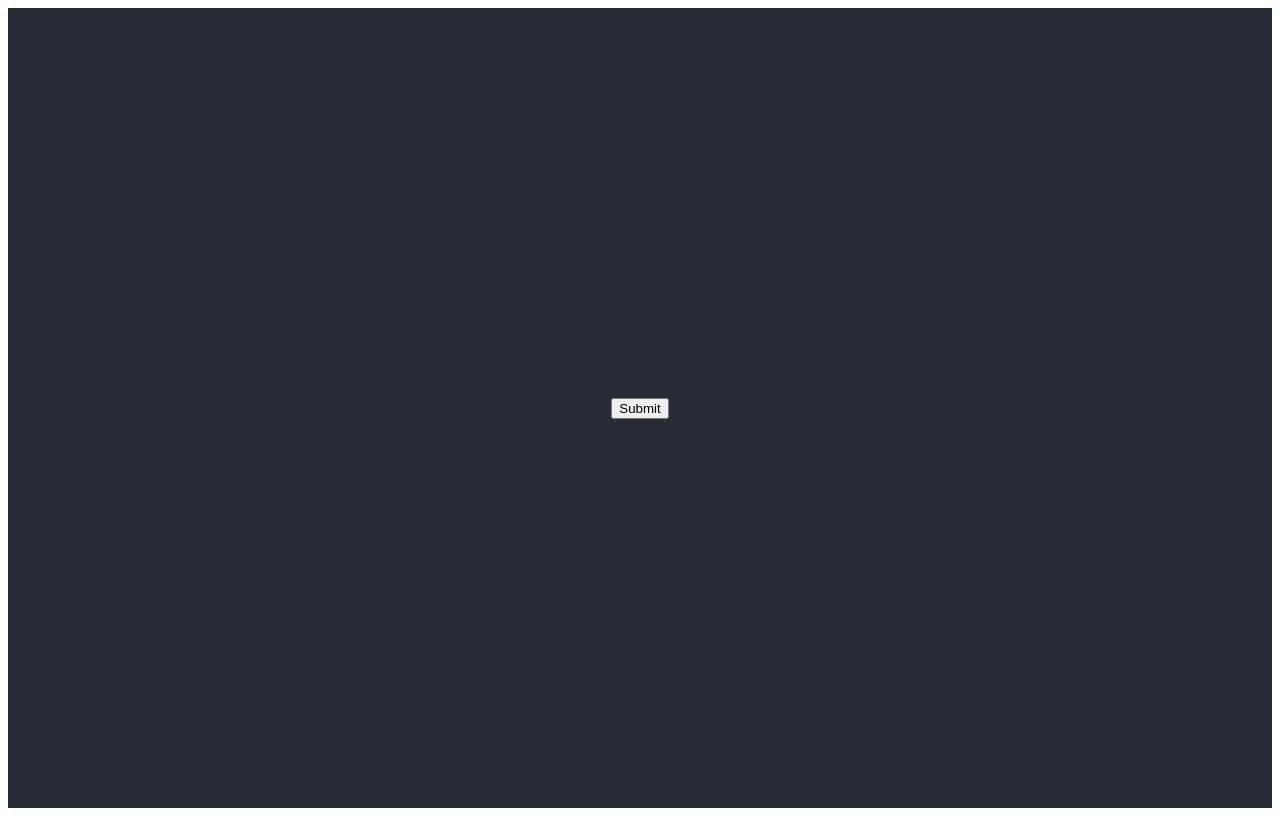
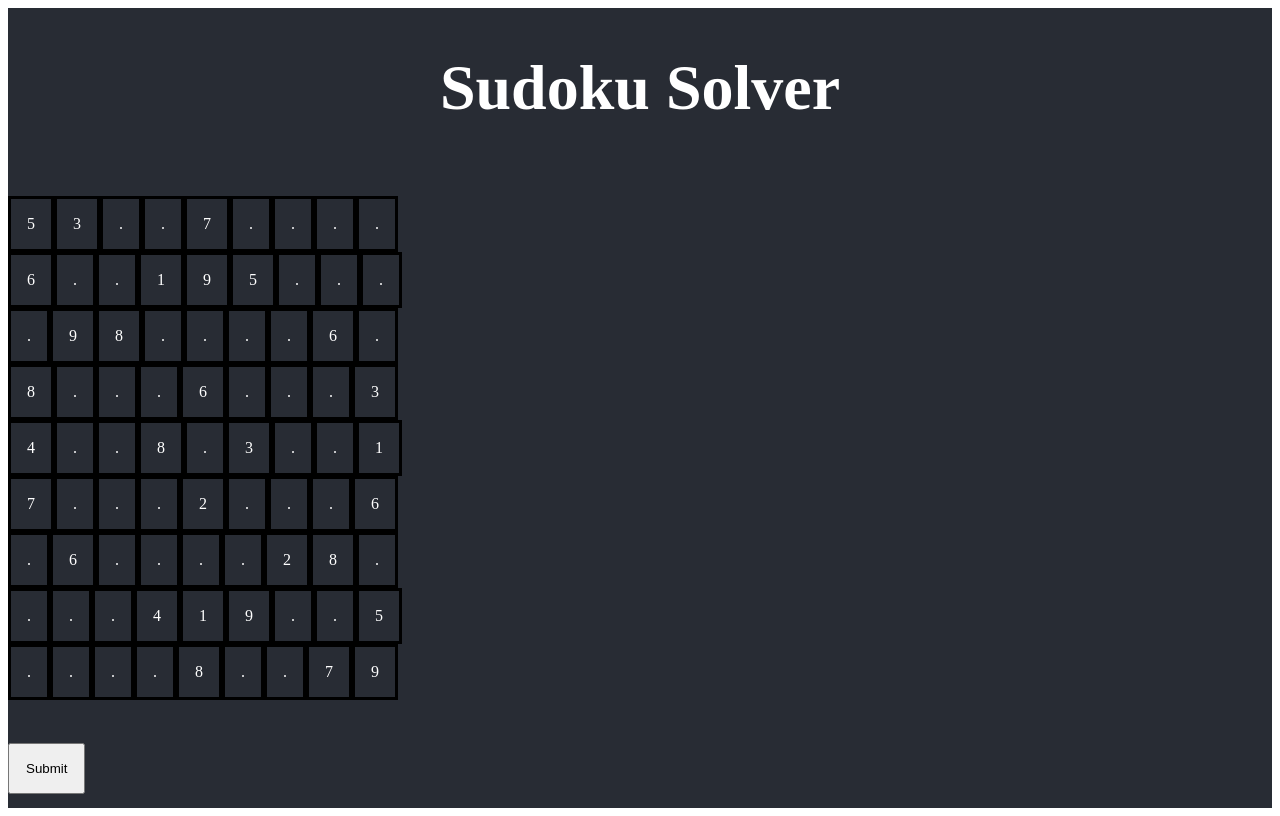
Before and after one commit to ckubec/sudoku, a React (Create React App) app: page / in a window 1280 px wide. Built offline with nearby package versions, Linux system fonts and the light colour scheme.

Commit message:
Cleaned a bit of code up still having certain display issues.

```diff
--- a/package.json
+++ b/package.json
@@ -3,6 +3,7 @@
   "version": "0.1.0",
   "private": true,
   "dependencies": {
+    "@progress/kendo-react-inputs": "^3.17.0",
     "@reduxjs/toolkit": "^1.4.0",
     "@testing-library/jest-dom": "^4.2.4",
     "@testing-library/react": "^9.5.0",
@@ -12,8 +13,11 @@
     "@types/react": "^16.9.49",
     "@types/react-dom": "^16.9.8",
     "@types/react-redux": "^7.1.9",
+    "bootstrap": "^4.5.2",
     "react": "^16.13.1",
+    "react-bootstrap": "^1.3.0",
     "react-dom": "^16.13.1",
+    "react-number-picker": "^1.0.5",
     "react-redux": "^7.2.1",
     "react-scripts": "3.4.3",
     "typescript": "^3.7.5"
--- a/src/App.css
+++ b/src/App.css
@@ -1,31 +1,55 @@
-.App {
-  text-align: center;
-}
-
 .App-header {
   background-color: #282c34;
   min-height: 100vh;
-  display: flex;
-  flex-direction: column;
+  display: grid;
+  /*flex-direction: column;*/
+  /*align-items: center;*/
+  /*justify-content: center;*/
+
+  color: white;
+}
+
+container {
+  width: auto;
+  height: auto;
+  display: contents;
+}
+
+.buttonhome {
+  align-content: center;
+  justify-content: center;
   align-items: center;
-  justify-content: center;
-  font-size: calc(10px + 2vmin);
-  color: white;
+}
+
+button {
+  padding: 1rem;
+  margin: 0 auto;
+  text-align: center;
+  align-items: center;
+}
+
+h1 {
+  text-align: center;
+  font-size: 4rem;
 }
 
 .App-link {
   color: #61dafb;
 }
 
+form {
+  width: content-box;
+}
+
 .row {
   display: flex;
   flex-direction: row;
   border: #282c34;
+  text-align: center;
 }
 
 .item {
   font-size: medium;
-  border: black;
-  border-style: solid;
-  padding: .5rem;
+  border: black solid;
+  padding: 1rem;
 }
--- a/src/App.tsx
+++ b/src/App.tsx
@@ -1,19 +1,12 @@
 import React from 'react';
 import './App.css';
-import {solveSudoku} from "./sudokusolver";
 import DisplayBoard from "./displayBoard";
 
 function App() {
-
-    // function solve() {
-    //     let temp = solveSudoku(originalBoard);
-    // }
-
   return (
     <div className="App">
       <header className="App-header">
           <DisplayBoard />
-          <button >Submit</button>
       </header>
     </div>
   );
--- a/src/boardContext.tsx
+++ b/src/boardContext.tsx
@@ -1,4 +1,4 @@
-import { createSlice, PayloadAction } from '@reduxjs/toolkit';
+import { createSlice} from '@reduxjs/toolkit';
 import {RootState} from "./store";
 
 interface AppState {
@@ -15,8 +15,8 @@ export const slice = createSlice({
     name: 'app',
     initialState,
     reducers: {
-        changeBoard (state, action: PayloadAction<string[][]>) {
-            state.board = action.payload;
+        changeBoard: state => {
+
         },
     }
 });
--- a/src/displayBoard.tsx
+++ b/src/displayBoard.tsx
@@ -1,15 +1,46 @@
-import React from 'react';
+import React, {useState} from 'react';
 import {useSelector} from "react-redux";
 import {selectBoard} from "./boardContext";
+import {solveSudoku} from "./sudokusolver";
+import {Container, Button, FormText} from "react-bootstrap";
+
 
 export function DisplayBoard() {
+    const [state, setState] = useState(0);
     const board = useSelector(selectBoard);
-    console.log(board)
 
     return(
-        <div>
+        <>
+            <h1 className={"title"}>Sudoku Solver</h1>
+            {visualRepresentation(board)}
+            <div className={"buttonhome"}>
+                <Button variant="primary" size="lg" onClick={solve} >Submit</Button>
+            </div>
+        </>
+    );
 
-        </div>
+    function solve() {
+        let temp = solveSudoku(board);
+        setState(temp);
+    }
+}
+
+
+
+function visualRepresentation(theBoard:any) {
+    let displayBoardRows = [];
+
+    for(let i = 0; i<9; i++) {
+        displayBoardRows.push(theBoard[i].map((value: any) => <FormText className={"item"}>{value}</FormText>));
+    }
+
+    let displayColumn = [];
+    displayColumn.push(displayBoardRows.map((value:any) => <FormText className={"row"}>{value}</FormText>));
+
+    return (
+        <Container>
+            {displayColumn}
+        </Container>
     );
 }
 
--- a/src/sudokusolver.tsx
+++ b/src/sudokusolver.tsx
@@ -2,11 +2,11 @@
  * Solving the board we have entered
  * @param board is the 3 dimensional array of input values
  */
-import React from "react";
 
 export function solveSudoku(board:any) {
-    solve(board)
-    return visualRepresentation(board);
+    let temp = board;
+    solve(temp);
+    return temp;
 };
 
 /**
@@ -89,24 +89,3 @@ function solve (theBoard:any) {
     }
     return false
 }
-
-/**
- * Getting the visual representation to display the numbers 9x9
- * @param theBoard
- */
-function visualRepresentation(theBoard:any) {
-    let displayBoardRows = [];
-
-    for(let i = 0; i<9; i++) {
-        displayBoardRows.push(theBoard[i].map((value: any) => <div className={"item"}>{value}</div>));
-    }
-
-    let displayColumn = [];
-    displayColumn.push(displayBoardRows.map((value:any) => <div className={"row"}>{value}</div>));
-
-    return (
-        <div className={"board"}>
-            {displayColumn}
-        </div>
-    );
-}
--- a/tsconfig.json
+++ b/tsconfig.json
@@ -17,7 +17,7 @@
     "resolveJsonModule": true,
     "isolatedModules": true,
     "noEmit": true,
-    "jsx": "react"
+    "jsx": "react",
   },
   "include": [
     "src"
```
